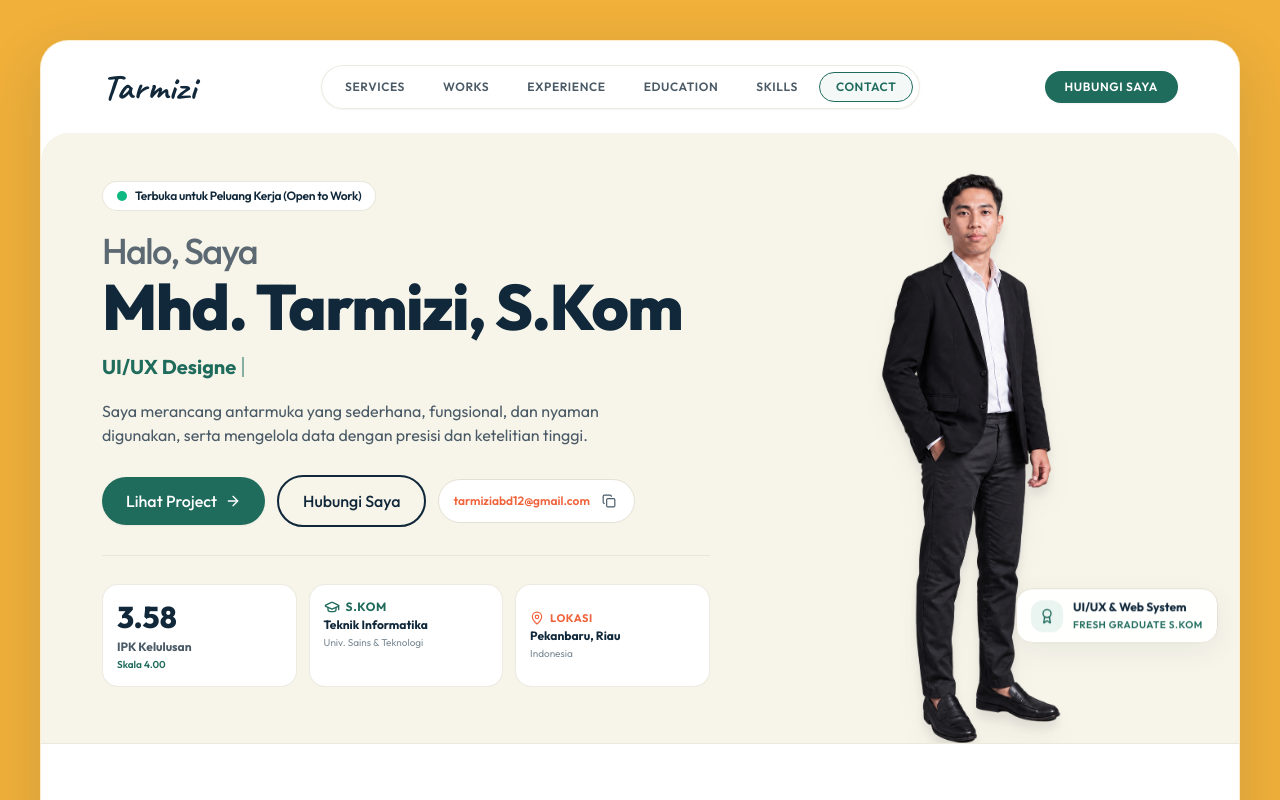
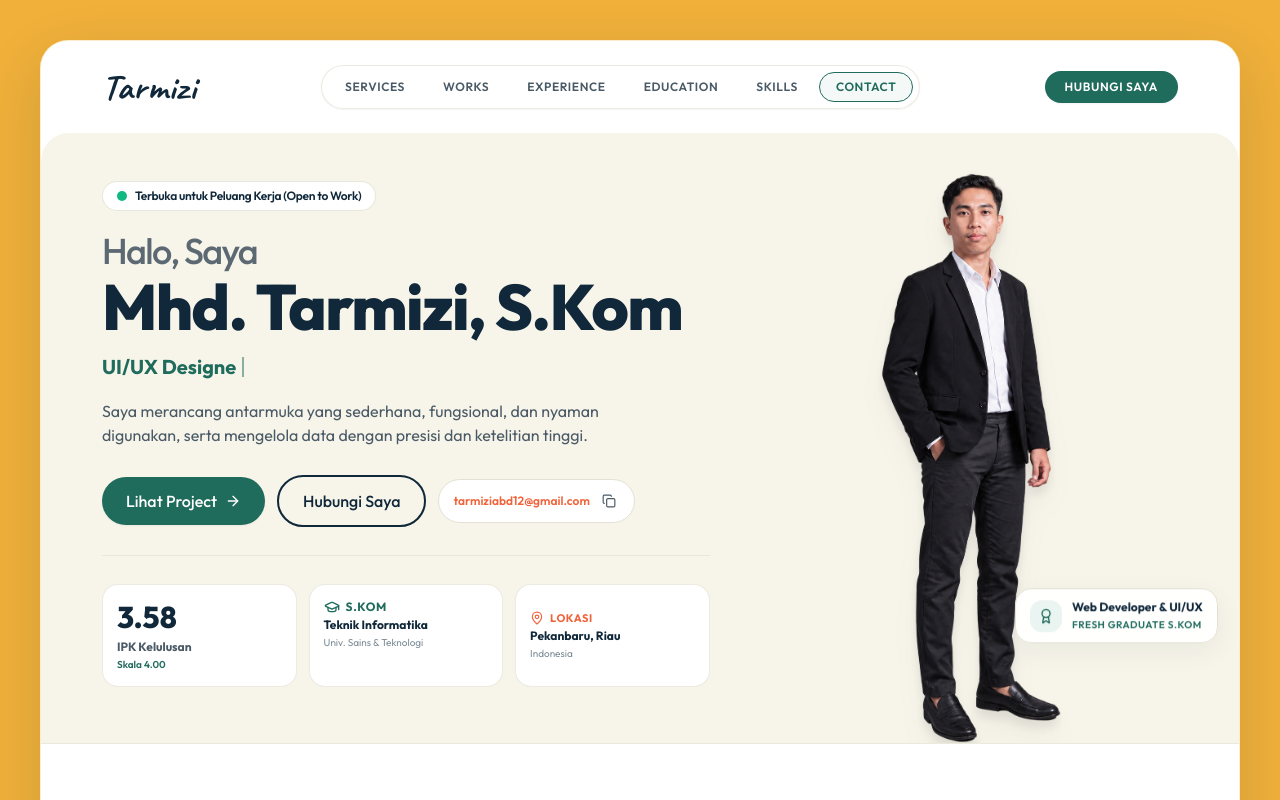
Before and after one commit to mhdtarmizi12/portofolio-mhdtarmizi, a React (Vite) app: page / in a window 1280 px wide. Shown: the top 800 px of the page. Built offline with nearby package versions, Linux system fonts and the light colour scheme.

Commit message:
fix(hero): update badge text to Web Developer & UI/UX

```diff
--- a/src/sections/Hero.jsx
+++ b/src/sections/Hero.jsx
@@ -253,7 +253,7 @@ export default function Hero({ onCopyToast }) {
               </div>
               <div className="text-left">
                 <span className="text-[11px] sm:text-xs font-bold text-ink block leading-tight">
-                  UI/UX & Web System
+                  Web Developer & UI/UX
                 </span>
                 <span className="text-[9px] sm:text-[10px] font-semibold text-teal uppercase tracking-wider block mt-0.5">
                   Fresh Graduate S.Kom
```
